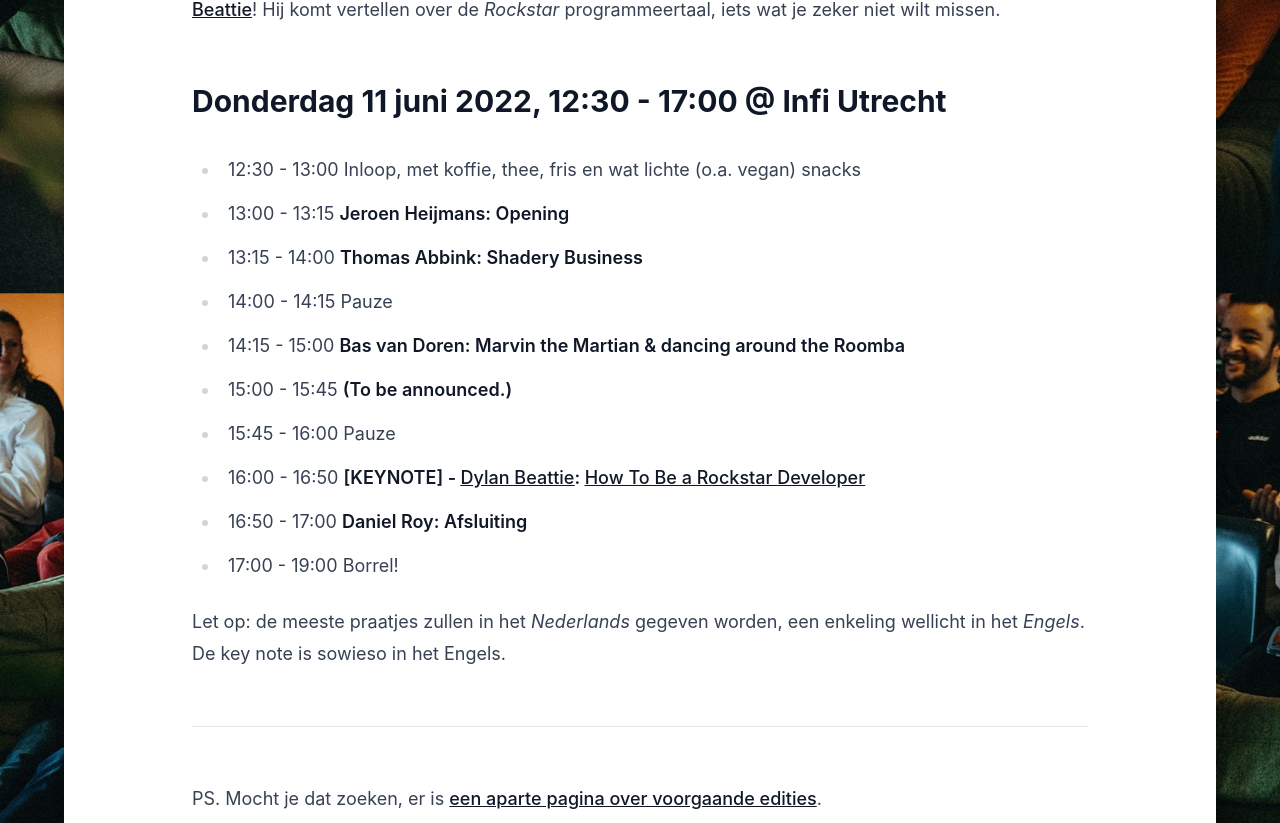
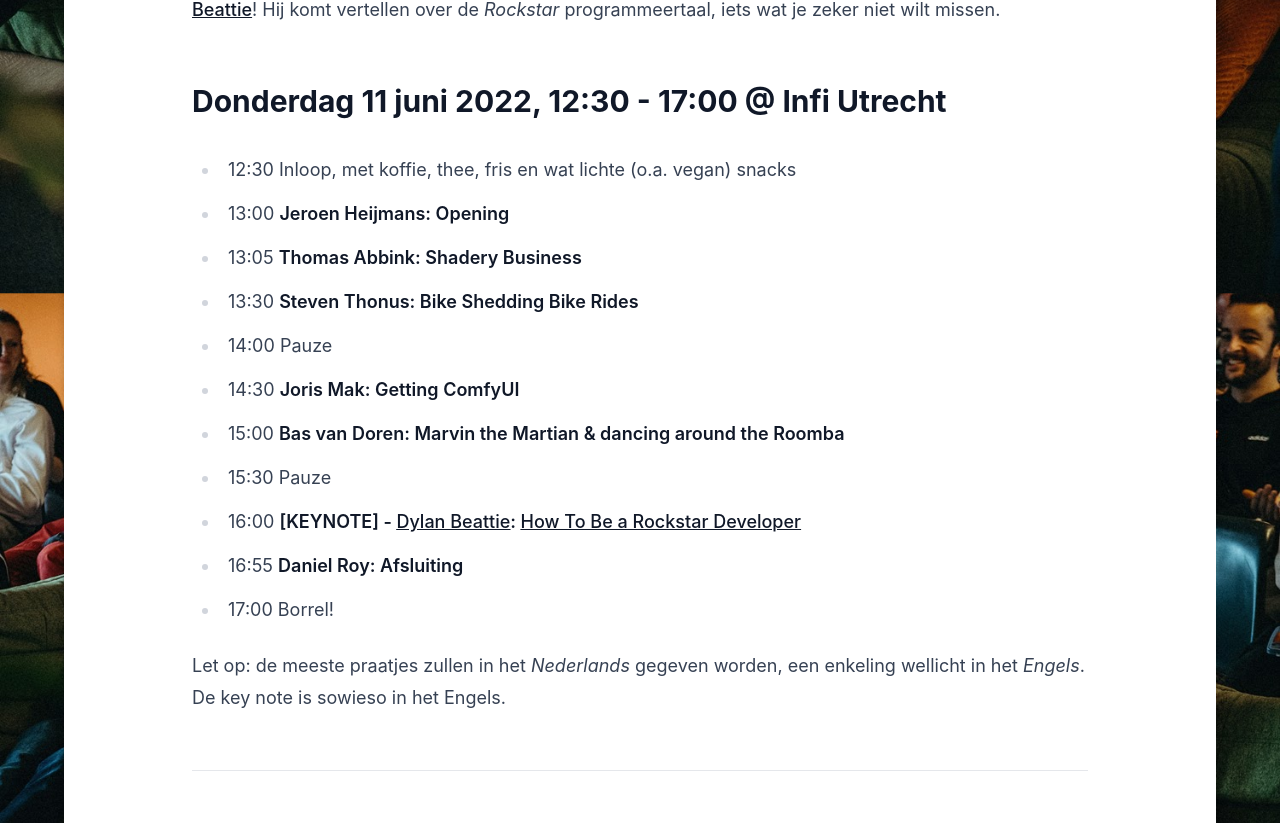
Before and after one commit to infi-nl/con.infi.nl, a SvelteKit app: page /2026/programma in a window 1280 px wide. Shown: the part 560-1383 px from the top of the page. Built offline with nearby package versions, Linux system fonts and the light colour scheme.

Commit message:
Sprekersupdates

```diff
--- a/src/routes/2026/programma/+page.svelte
+++ b/src/routes/2026/programma/+page.svelte
@@ -22,16 +22,17 @@
   <h2>Donderdag 11 juni 2022, 12:30 - 17:00 @ Infi Utrecht</h2>
   <!-- prettier-ignore -->
   <ul>
-    <li>12:30 - 13:00 Inloop, met koffie, thee, fris en wat lichte (o.a. vegan) snacks</li>
-    <li>13:00 - 13:15 <strong>Jeroen Heijmans: Opening</strong></li>
-    <li>13:15 - 14:00 <strong>Thomas Abbink: Shadery Business</strong></li>
-    <li>14:00 - 14:15 Pauze</li>
-    <li>14:15 - 15:00 <strong>Bas van Doren: Marvin the Martian &amp; dancing around the Roomba</strong></li>
-    <li>15:00 - 15:45 <strong>(To be announced.)</strong></li>
-    <li>15:45 - 16:00 Pauze</li>
-    <li>16:00 - 16:50 <strong>[KEYNOTE] - <A href="https://dylanbeattie.net/">Dylan Beattie</A>: <A href="https://dylanbeattie.net/talks/how-to-be-a-rockstar-developer.html">How To Be a Rockstar Developer</A></strong></li>
-    <li>16:50 - 17:00 <strong>Daniel Roy: Afsluiting</strong></li>
-    <li>17:00 - 19:00 Borrel!</li>
+    <li>12:30 Inloop, met koffie, thee, fris en wat lichte (o.a. vegan) snacks</li>
+    <li>13:00 <strong>Jeroen Heijmans: Opening</strong></li>
+    <li>13:05 <strong>Thomas Abbink: Shadery Business</strong></li>
+    <li>13:30 <strong>Steven Thonus: Bike Shedding Bike Rides</strong></li>
+    <li>14:00 Pauze</li>
+    <li>14:30 <strong>Joris Mak: Getting ComfyUI</strong></li>
+    <li>15:00 <strong>Bas van Doren: Marvin the Martian &amp; dancing around the Roomba</strong></li>
+    <li>15:30 Pauze</li>
+    <li>16:00 <strong>[KEYNOTE] - <A href="https://dylanbeattie.net/">Dylan Beattie</A>: <A href="https://dylanbeattie.net/talks/how-to-be-a-rockstar-developer.html">How To Be a Rockstar Developer</A></strong></li>
+    <li>16:55 <strong>Daniel Roy: Afsluiting</strong></li>
+    <li>17:00 Borrel!</li>
   </ul>
 
   <p>
```
